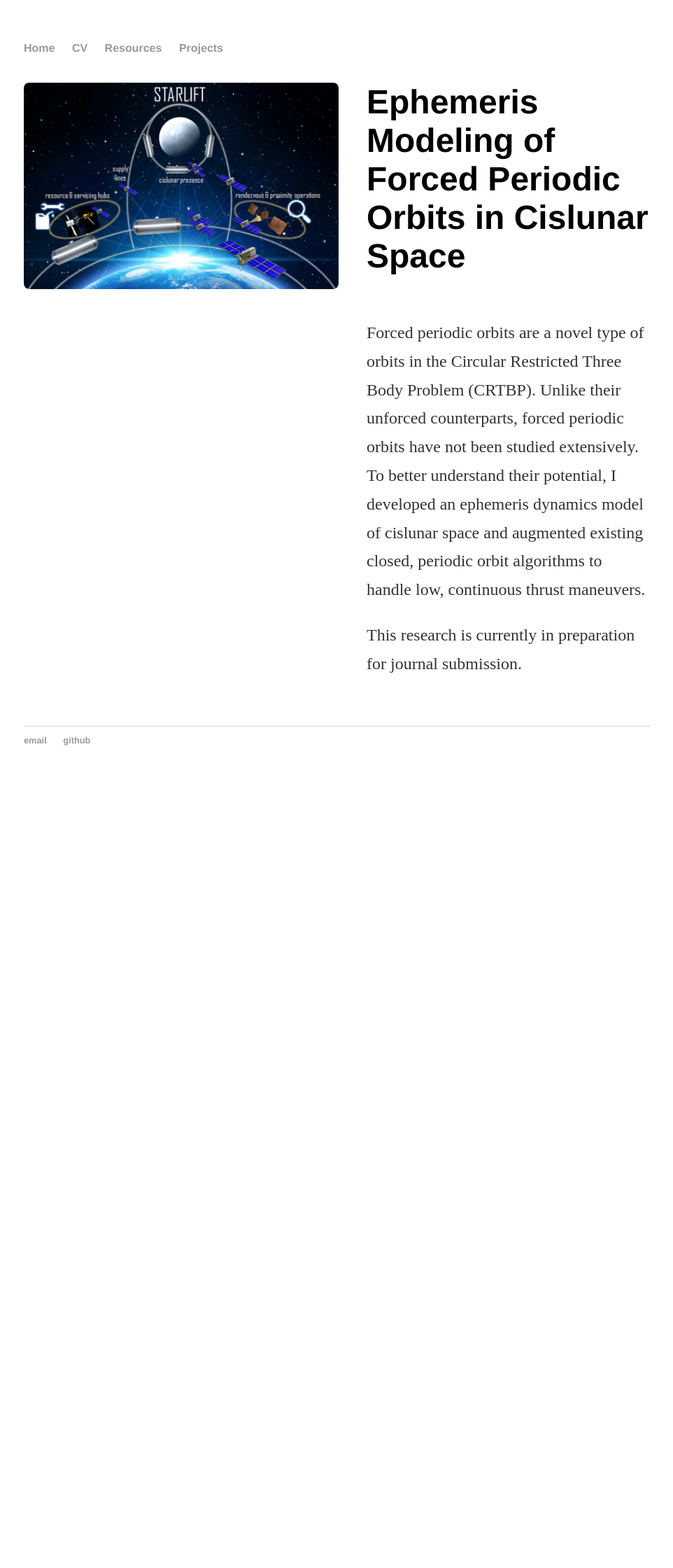
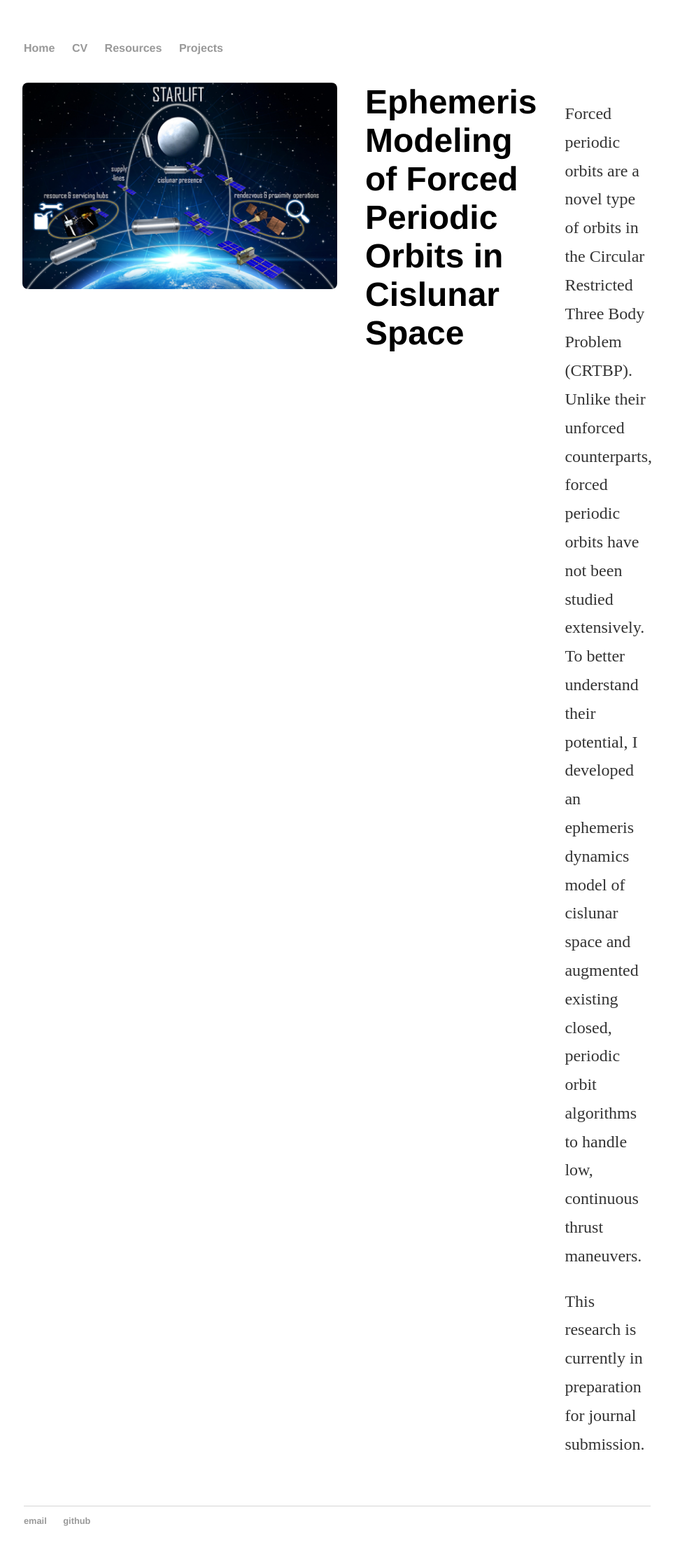
Before and after one commit to ggenszler/ggenszler.github.io, a Jekyll site: the page built from projects/starlift_fpo.html, in a window 1280 px wide. Shown: the whole page at 70% size, without its empty margins (158-1120 px from the left). Built offline with Jekyll 4.4.1, drawn with Linux system fonts in a browser that asks for light colours; before the commit the page ends 1125 px from its top, so only the background shows below that.

Commit message:
Update starlift_fpo.html

```diff
--- a/projects/starlift_fpo.html
+++ b/projects/starlift_fpo.html
@@ -31,18 +31,20 @@
     border-radius: 8px;
   }
 
-  .project-summary {
+  .project-title {
     flex: 1;
     max-width: 550px;
   }
 
-  .project-summary h1 {
+  .project-title h1 {
     margin-top: 0;
     margin-bottom: 20px;
   }
 
   .project-summary p {
+    flex: 1;
     line-height: 1.7;
+    max-width: 1000px;
     margin-bottom: 18px;
   }
 
@@ -102,9 +104,11 @@
            alt="Logistics Network Design for Spacecraft Servicing in Cislunar Space">
     </div>
 
+    <div class="project-title">
+      <h1>Ephemeris Modeling of Forced Periodic Orbits in Cislunar Space</h1>
+    </div>
+
     <div class="project-summary">
-      <h1>Ephemeris Modeling of Forced Periodic Orbits in Cislunar Space</h1>
-    <br>
       <p>
         Forced periodic orbits are a novel type of orbits in the Circular Restricted Three Body Problem (CRTBP). Unlike their unforced counterparts, forced periodic orbits have not been studied extensively. To better understand their potential, I developed an ephemeris dynamics model of cislunar space and augmented existing closed, periodic orbit algorithms to handle low, continuous thrust maneuvers.
       </p>
```
